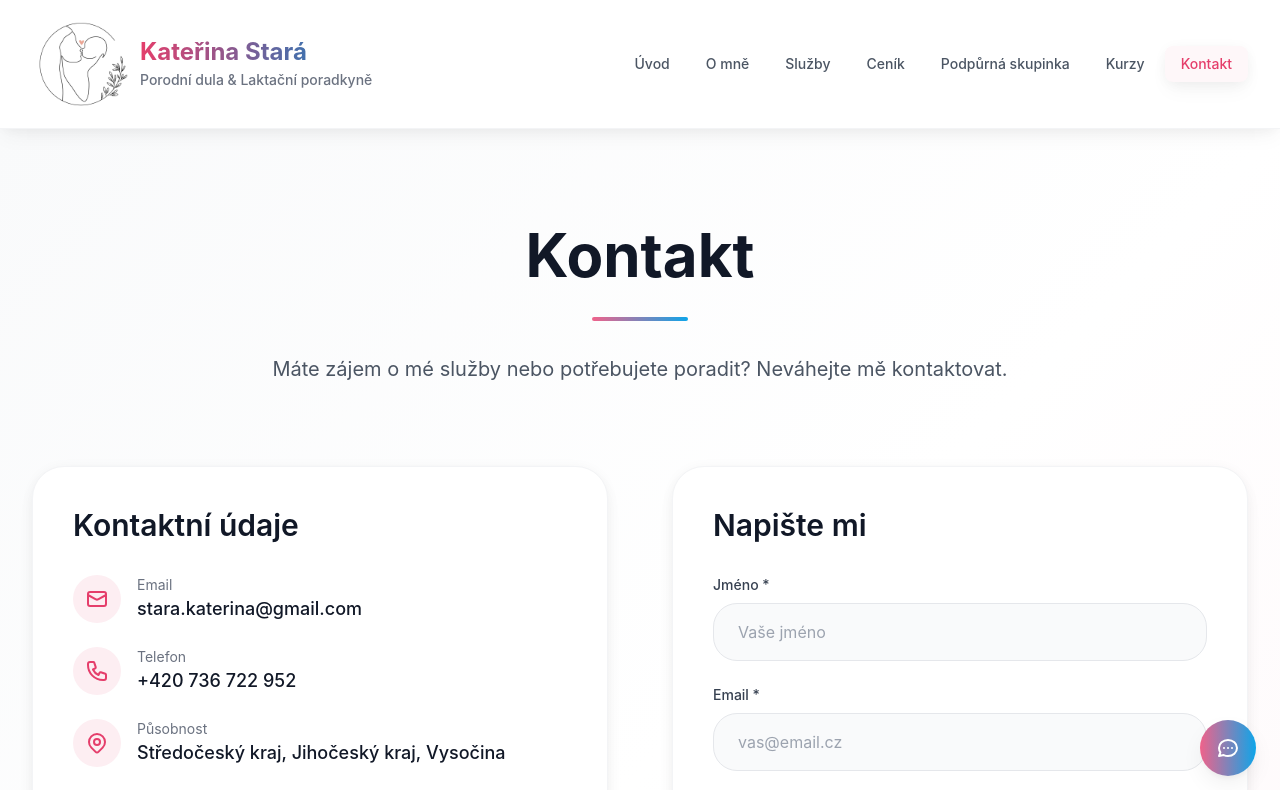
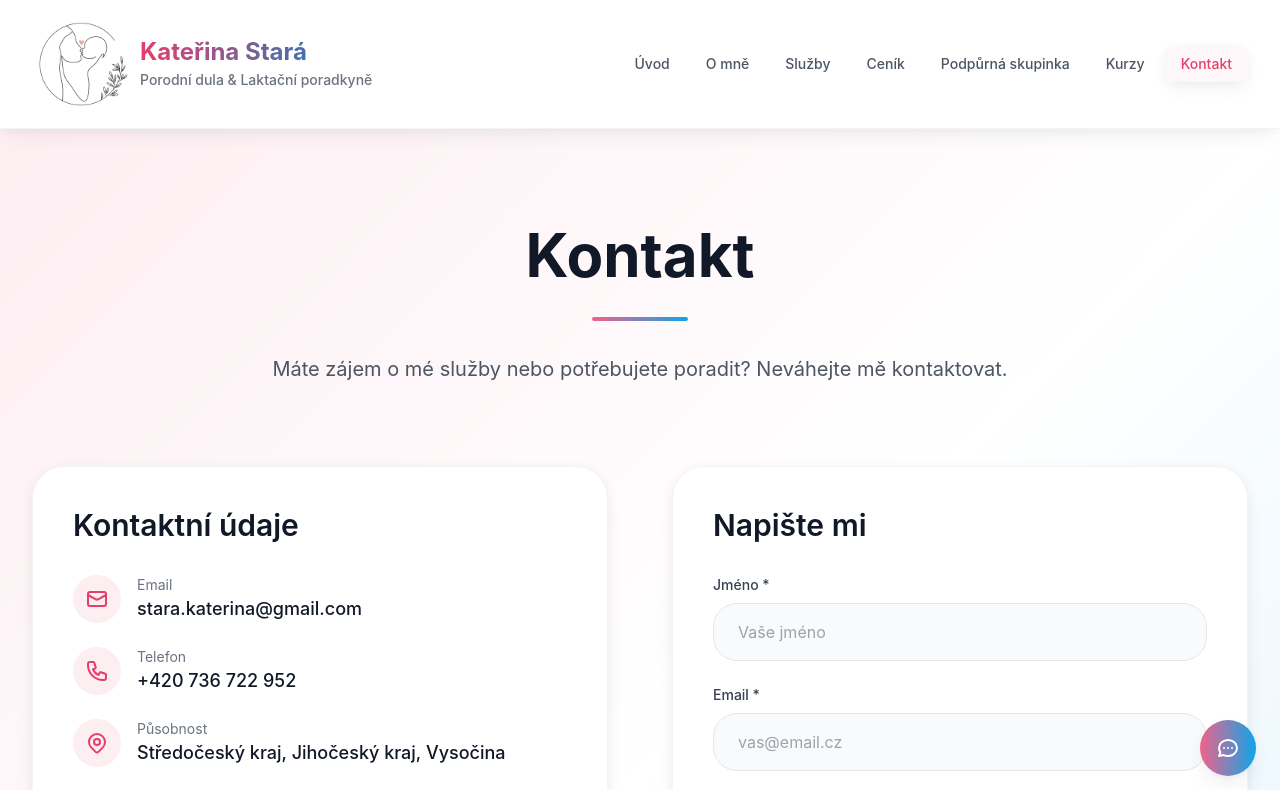
Before and after one commit to stiffold/kataka-web, a React (Create React App) app: page /kontakt in a window 1280 px wide. Shown: the top 790 px of the page. Built offline with nearby package versions, Linux system fonts and the light colour scheme.

Commit message:
next changes

```diff
--- a/src/App.tsx
+++ b/src/App.tsx
@@ -16,7 +16,7 @@ import Contact from './pages/Contact';
 function App() {
   return (
     <Router>
-      <div className="min-h-screen bg-gray-50">
+      <div className="min-h-screen bg-gradient-to-br from-primary-100 via-white to-secondary-100">
         {/* Google Analytics - nahraďte YOUR_MEASUREMENT_ID vaším skutečným ID */}
         <GoogleAnalytics measurementId="G-VCSS8B6PYR" />
 
--- a/src/pages/About.tsx
+++ b/src/pages/About.tsx
@@ -18,7 +18,7 @@ const About: React.FC = () => {
   ];
 
   return (
-    <div className="py-24 bg-gradient-to-br from-gray-50 via-white to-primary-50">
+    <div className="py-24 bg-gradient-to-br from-primary-100 via-white to-secondary-100">
       <div className="max-w-7xl mx-auto px-4 sm:px-6 lg:px-8">
         <div className="text-center mb-20">
           <h1 className="text-5xl md:text-6xl font-bold text-gray-900 mb-8">
--- a/src/pages/Contact.tsx
+++ b/src/pages/Contact.tsx
@@ -63,7 +63,7 @@ const Contact: React.FC = () => {
   };
 
   return (
-    <div className="py-24 bg-gradient-to-br from-gray-50 via-white to-primary-50">
+    <div className="py-24 bg-gradient-to-br from-primary-100 via-white to-secondary-100">
       <div className="max-w-7xl mx-auto px-4 sm:px-6 lg:px-8">
         <div className="text-center mb-20">
           <h1 className="text-5xl md:text-6xl font-bold text-gray-900 mb-8">
--- a/src/pages/Courses.tsx
+++ b/src/pages/Courses.tsx
@@ -2,7 +2,7 @@ import React from 'react';
 
 const Courses: React.FC = () => {
   return (
-    <div className="py-24 bg-gradient-to-br from-gray-50 via-white to-primary-50">
+    <div className="py-24 bg-gradient-to-br from-primary-100 via-white to-secondary-100">
       <div className="max-w-7xl mx-auto px-4 sm:px-6 lg:px-8">
         <div className="text-center mb-20">
           <h1 className="text-5xl md:text-6xl font-bold text-gray-900 mb-8">
--- a/src/pages/Pricing.tsx
+++ b/src/pages/Pricing.tsx
@@ -2,7 +2,7 @@ import React from 'react';
 
 const Pricing: React.FC = () => {
   return (
-    <div className="py-24 bg-gradient-to-br from-gray-50 via-white to-primary-50">
+    <div className="py-24 bg-gradient-to-br from-primary-100 via-white to-secondary-100">
       <div className="max-w-7xl mx-auto px-4 sm:px-6 lg:px-8">
         <div className="text-center mb-20">
           <h1 className="text-5xl md:text-6xl font-bold text-gray-900 mb-8">
--- a/src/pages/Services.tsx
+++ b/src/pages/Services.tsx
@@ -37,7 +37,7 @@ const Services: React.FC = () => {
   ];
 
   return (
-    <div className="py-24 bg-gradient-to-br from-gray-50 via-white to-primary-50">
+    <div className="py-24 bg-gradient-to-br from-primary-100 via-white to-secondary-100">
       <div className="max-w-7xl mx-auto px-4 sm:px-6 lg:px-8">
         <div className="text-center mb-20">
           <h1 className="text-5xl md:text-6xl font-bold text-gray-900 mb-8">
--- a/src/pages/SupportGroup.tsx
+++ b/src/pages/SupportGroup.tsx
@@ -2,7 +2,7 @@ import React from 'react';
 
 const SupportGroup: React.FC = () => {
   return (
-    <div className="py-24 bg-gradient-to-br from-gray-50 via-white to-primary-50">
+    <div className="py-24 bg-gradient-to-br from-primary-100 via-white to-secondary-100">
       <div className="max-w-7xl mx-auto px-4 sm:px-6 lg:px-8">
         <div className="text-center mb-20">
           <h1 className="text-5xl md:text-6xl font-bold text-gray-900 mb-8">
```
